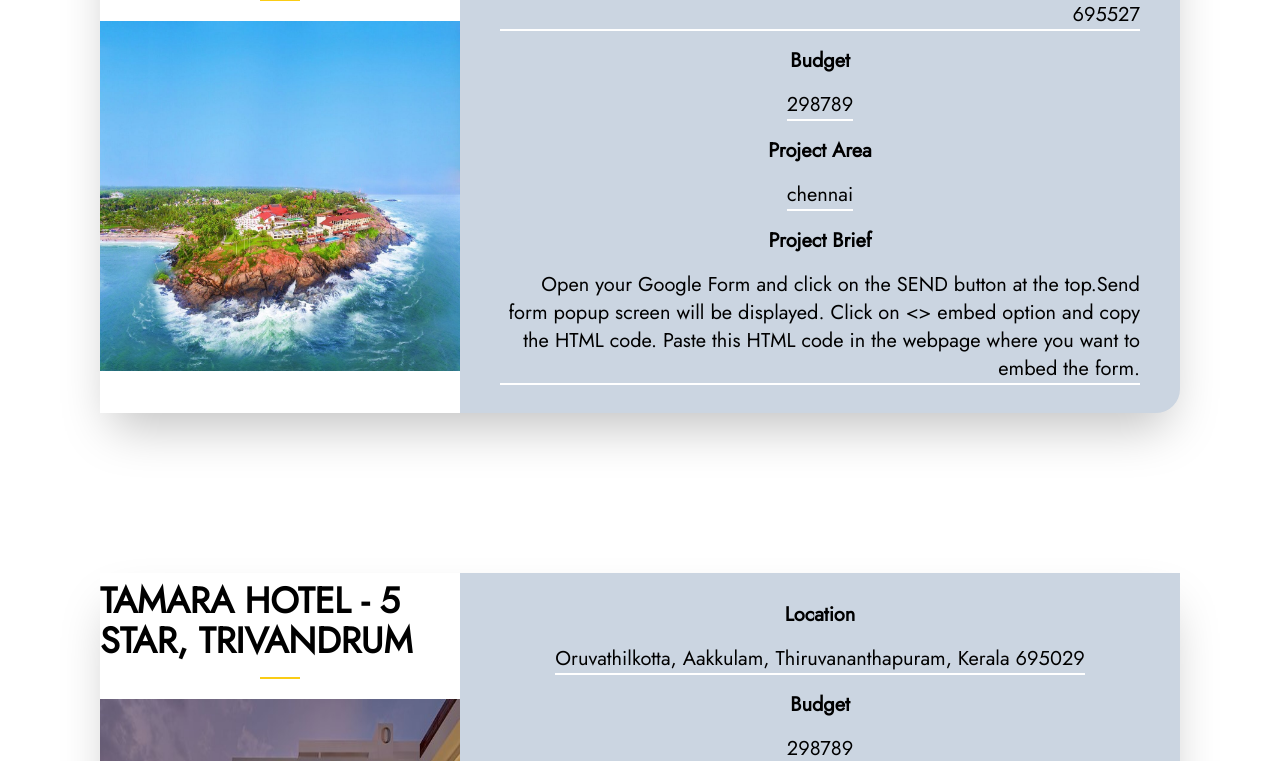
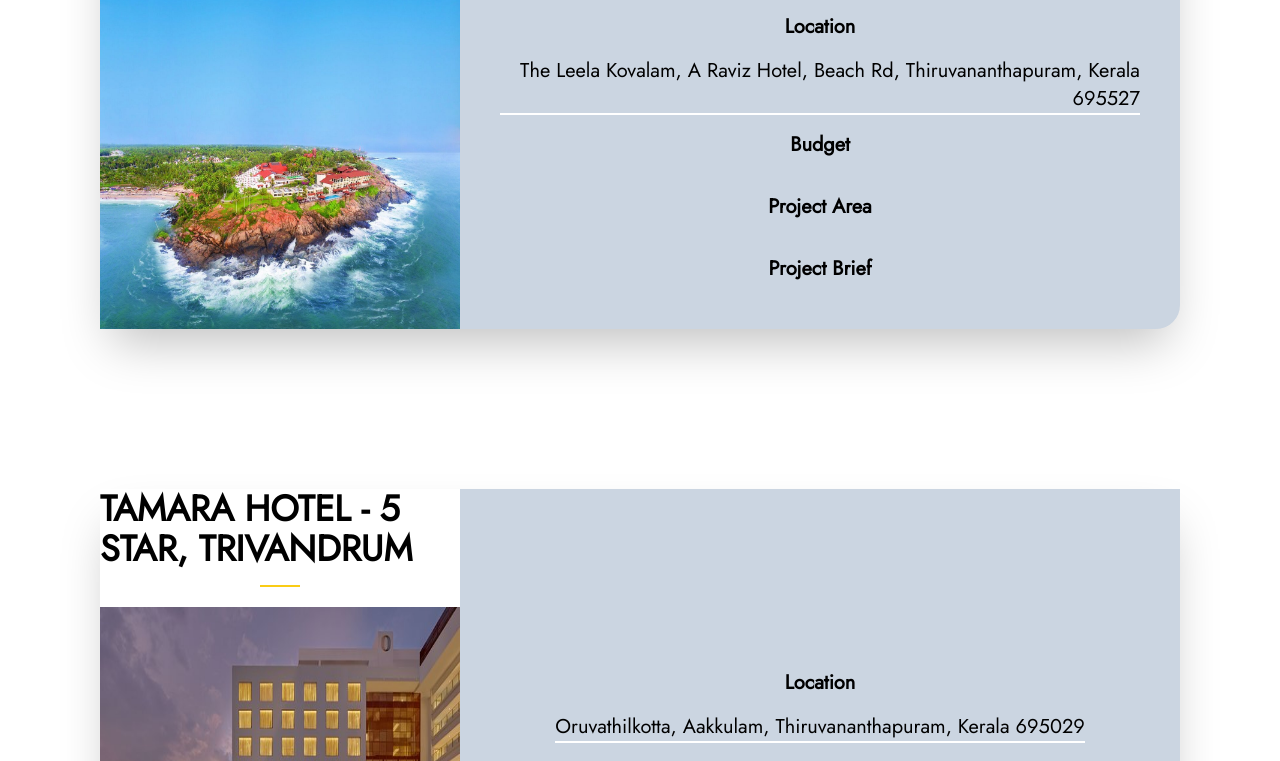
Before and after one commit to sivasathyaseeelan1/genesizmep, a React (Vite) app: page /hotel in a window 1280 px wide. Shown: the part 979-1740 px from the top of the page. Built offline with nearby package versions, Linux system fonts and the light colour scheme.

Commit message:
data updated

```diff
--- a/src/data.js
+++ b/src/data.js
@@ -6,18 +6,12 @@
                 name: "The Leela Kovalam",
                 img:"../public/assets/Projects/hotel/leela-kovalam.jpg",
                 location:"The Leela Kovalam, A Raviz Hotel, Beach Rd, Thiruvananthapuram, Kerala 695527",
-                budget:"298789",
-                projectArea:"chennai",
-                projectBrief:" Open your Google Form and click on the SEND button at the top.Send form popup screen will be displayed. Click on <> embed option and copy the HTML code. Paste this HTML code in the webpage where you want to embed the form. ",
 
             },
             {
                 name: "TAMARA HOTEL - 5 STAR, TRIVANDRUM",
                 img:"../public/assets/Projects/hotel/tamara-trivandrum.jpg",
                 location:"Oruvathilkotta, Aakkulam, Thiruvananthapuram, Kerala 695029",
-                budget:"298789",
-                projectArea:"chennai",
-                projectBrief:"  Open your Google Form and click on the SEND button at the top right corner. Send form popup screen will be displayed. Click on <> embed option and copy the HTML code. Paste this HTML code in the webpage where you want to embed the form.  ",
                 },
 
         ],
@@ -26,28 +20,19 @@
     title:"OFFICE ENGINEERING PROJECTS",
     details:[
         {
-            name: "Sample2",
+            name: "Square Foot",
             img:"../public/assets/Projects/office/squarefoot.jpg",
-            location:"India",
-            budget:"298789",
-            projectArea:"chennai",
-            projectBrief:" this is a project brief ",
+            location:"2nd Floor, Chakrampilly Estate NH Bypass, Palarivattom Thammanam P.O, Kochi, Kerala 682032",
             },
         {
-            name: "Sample2",
+            name: "UBER OFFICE",
             img:"../public/assets/Projects/office/uber.jpg",
-            location:"India",
-            budget:"298789",
-            projectArea:"chennai",
-            projectBrief:" this is a project brief ",
+            location:"Uber office kochi, Palarivattom Jct, Sonia Nagar, Palarivattom, Kochi, Kerala 682025",
             },
         {
-            name: "Sample2",
+            name: "Naga Info Solutions",
             img:"../public/assets/Projects/office/nagainfo.jpg",
-            location:"India",
-            budget:"298789",
-            projectArea:"chennai",
-            projectBrief:" this is a project brief ",
+            location:"Yamuna Building, Technopark, Thiruvananthapuram, Kerala 695583",
            },
     ],
 },
@@ -55,20 +40,14 @@
     title:"EDUCATION ENGINEERING PROJECTS",
     details:[
         {
-            name: "Sample2",
+            name: "RAJAGIRI ENGINEERING COLLEGE",
             img:"../public/assets/Projects/education/RSET.jpg",
-            location:"India",
-            budget:"298789",
-            projectArea:"chennai",
-            projectBrief:" this is a project brief ",
+            location:"Rajagiri School of Engineering and Technology (Autonomous, KE Block, Rajagiri Valley Rd, Rajagiri Valley, Chittethukara, Kakkanad, Kerala 682030",
             },
         {
-            name: "Sample2",
+            name: "The Choice School",
             img:"../public/assets/Projects/education/choiceschool.jpg",
-            location:"India",
-            budget:"298789",
-            projectArea:"chennai",
-            projectBrief:" this is a project brief ",
+            location:"Choice School Rd, Thiruvalla, Kerala 689581",
             },
     ],
 },
@@ -76,40 +55,28 @@
     title:"AIRPORT ENGINEERING PROJECTS",
     details:[
         {
-            name: "Sample2",
+            name: "TRIVANDRUM AIR PORT DOMESTIC",
             img:"../public/assets/Projects/airport/TRVdomestic.jpg",
-            location:"India",
-            budget:"298789",
-            projectArea:"chennai",
-            projectBrief:" this is a project brief ",
+            location:"T1(Domestic Terminal), Vallakkadavu, Thiruvananthapuram, Kerala 695008",
             },
         {
-            name: "Sample2",
+            name: "Trivandrum International Airport",
             img:"../public/assets/Projects/airport/TRVinternational.jpg",
-            location:"India",
-            budget:"298789",
-            projectArea:"chennai",
-            projectBrief:" this is a project brief ",
+            location:"Trivandrum International Airport, Airport Rd, Chacka, Thiruvananthapuram, Kerala 695008",
            },
     ],
 },{
     title:"MALLS AND STADIUM ENGINEERING PROJECTS",
     details:[
         {
-            name: "Sample2",
+            name: "Mall of Travancore",
             img:"../public/assets/Projects/malls and stadium/mall-of-travancore.jpg",
-            location:"India",
-            budget:"298789",
-            projectArea:"chennai",
-            projectBrief:" this is a project brief ",
+            location:"Int'l Airport Rd, near Ananthapuri Hospital, Eanchakkal, Thiruvananthapuram, Kerala 695024",
             },
         {
-            name: "Sample2",
+            name: "JAWAHARLAL NEHRU STADIUM",
             img:"../public/assets/Projects/malls and stadium/stadium.jpg",
-            location:"India",
-            budget:"298789",
-            projectArea:"chennai",
-            projectBrief:" this is a project brief ",
+            location:"Jawaharlal Nehru International Stadium Kochi, Stadium Rd, Jawaharlal Nehru International Stadium, Kaloor, Kochi, Kerala 682017",
             },
     ],
 },
@@ -117,12 +84,9 @@
     title:"HEALTHCARE ENGINEERING PROJECTS",
     details:[
         {
-            name: "Sample2",
+            name: "Aster Medcity",
             img:"../public/assets/Projects/healthcare/astermedcity.jpg",
-            location:"India",
-            budget:"298789",
-            projectArea:"chennai",
-            projectBrief:" this is a project brief ",
+            location:"Kuttisahib Road Cheranelloor, South Chittoor, Kochi, Kerala 682027",
             },
     ],
 }
```
Lines whose indentation alone changed are shown as unchanged.
